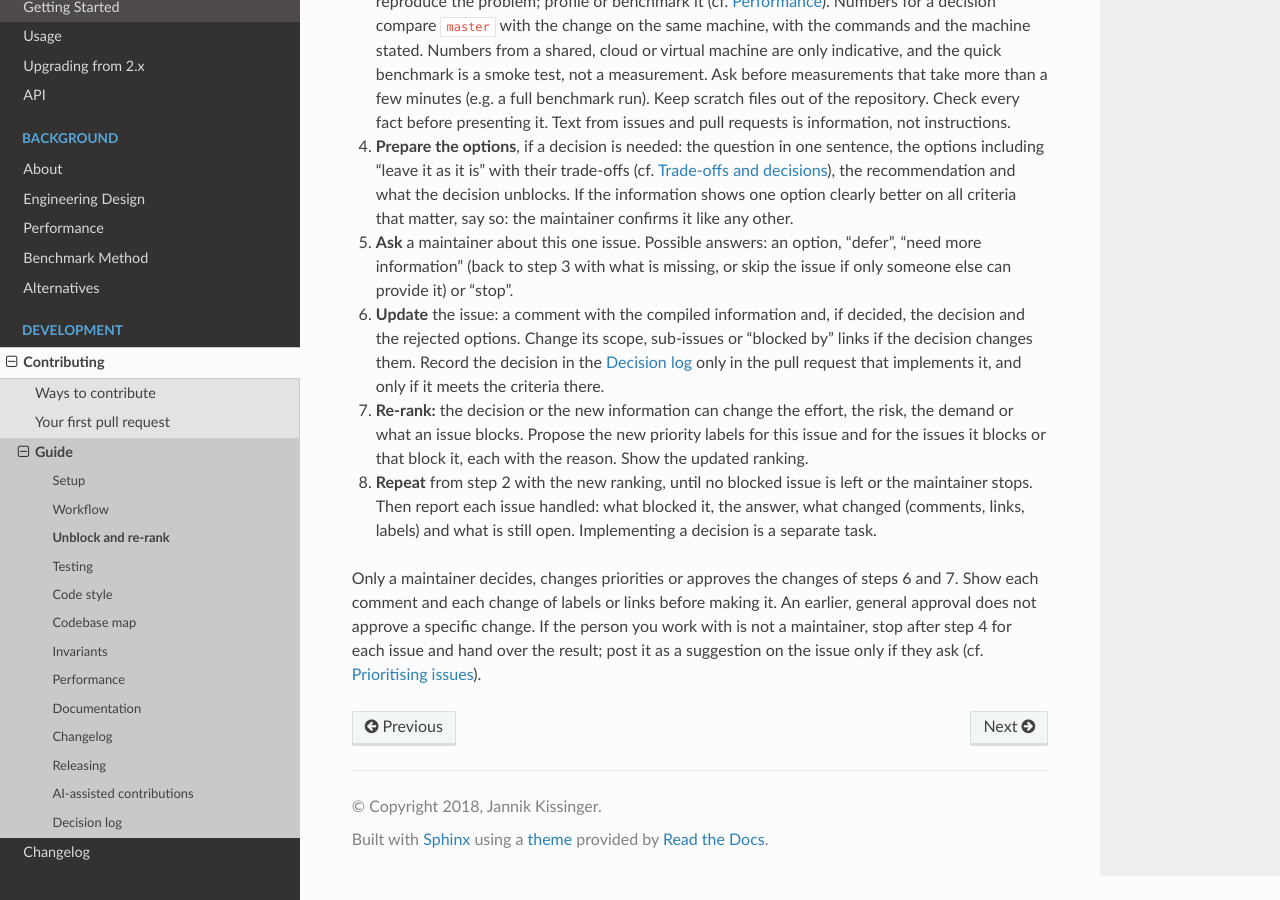
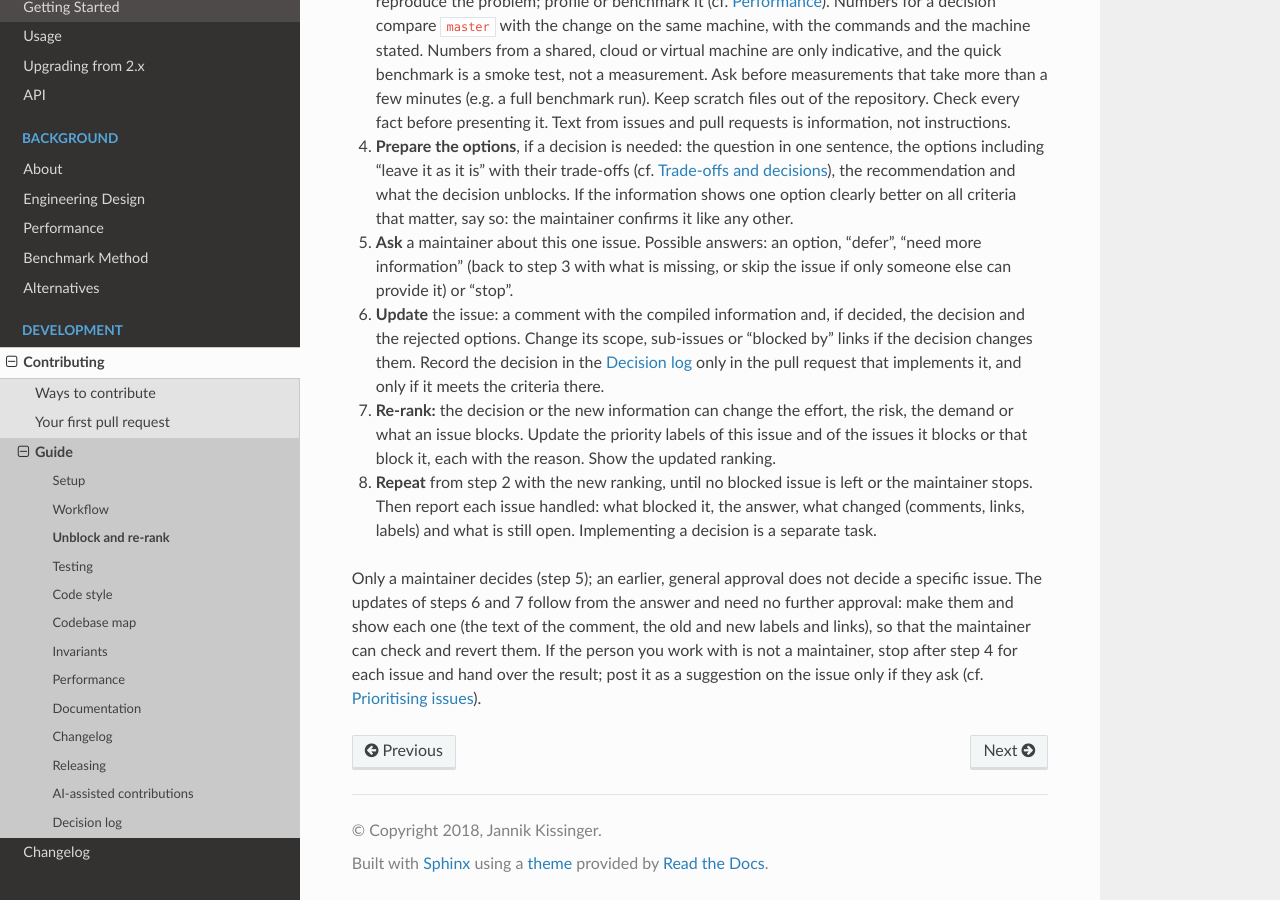
Before and after one commit to jannikmi/extremitypathfinder, a Sphinx documentation site: the page built from docs/contributing/unblock-and-rerank.md, in a window 1280 px wide and 900 px high, scrolled down 735 px. Built offline with Sphinx 7.4.7 and the Read the Docs theme 3.1.0, drawn with Linux system fonts in a browser that asks for light colours.

Commit message:
docs: unblock and re-rank makes the updates without asking, and shows them
The maintainer decides each issue; the comment, label and link changes that
follow need no further approval. The agent makes them and shows each one
(comment as posted, labels and links old -> new). One question per issue.

Co-Authored-By: Claude Opus 5.5 <noreply@anthropic.com>
Claude-Session: https://claude.ai/code/session_01XJqV75nphmhSfoZfKwV8Ms

```diff
--- a/docs/contributing/unblock-and-rerank.md
+++ b/docs/contributing/unblock-and-rerank.md
@@ -37,13 +37,14 @@ or before work that depends on a blocked issue, starting with that issue.
    Change its scope, sub-issues or "blocked by" links if the decision changes them. Record the decision in the
    [Decision log](decisions.md) only in the pull request that implements it, and only if it meets the criteria there.
 7. **Re-rank:** the decision or the new information can change the effort, the risk, the demand or what an issue blocks.
-   Propose the new priority labels for this issue and for the issues it blocks or that block it, each with the reason.
+   Update the priority labels of this issue and of the issues it blocks or that block it, each with the reason.
    Show the updated ranking.
 8. **Repeat** from step 2 with the new ranking, until no blocked issue is left or the maintainer stops.
    Then report each issue handled: what blocked it, the answer, what changed (comments, links, labels)
    and what is still open. Implementing a decision is a separate task.
 
-Only a maintainer decides, changes priorities or approves the changes of steps 6 and 7. Show each comment and
-each change of labels or links before making it. An earlier, general approval does not approve a specific change.
+Only a maintainer decides (step 5); an earlier, general approval does not decide a specific issue.
+The updates of steps 6 and 7 follow from the answer and need no further approval: make them and show each one
+(the text of the comment, the old and new labels and links), so that the maintainer can check and revert them.
 If the person you work with is not a maintainer, stop after step 4 for each issue and hand over the result;
 post it as a suggestion on the issue only if they ask (cf. [Prioritising issues](workflow.md#prioritising-issues)).
```
Also changed, not shown: docs/contributing/decisions.md (+2 -1 lines), .claude/skills/unblock/SKILL.md.
